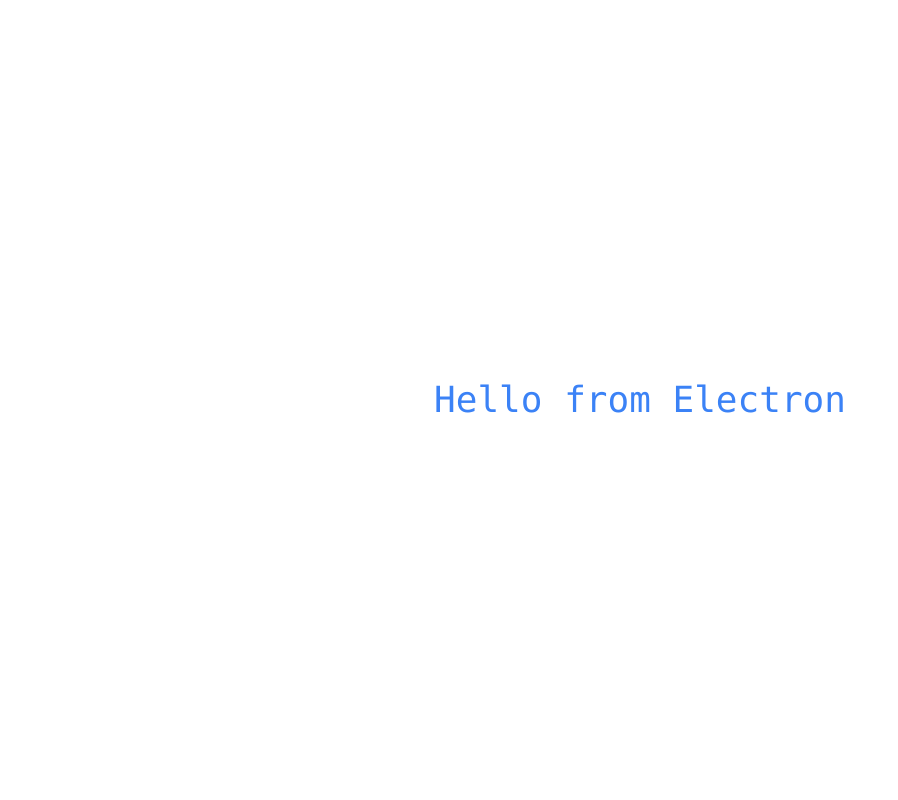
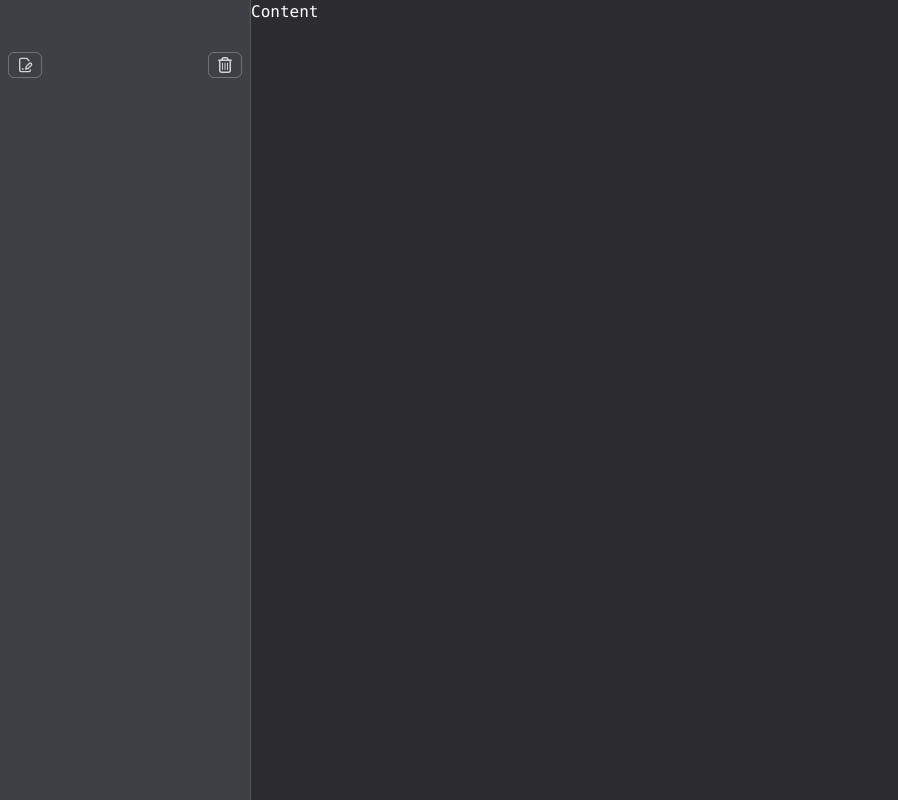
Before and after one commit to makkenzo/note-mark, a React (Vite) app: page / in a window 1280 px wide. Shown: the whole page, without its empty margins (0-898 px from the left). Built offline with nearby package versions, Linux system fonts and the light colour scheme.

Commit message:
Add UI enhancements and components

```diff
--- a/src/renderer/src/App.tsx
+++ b/src/renderer/src/App.tsx
@@ -1,10 +1,16 @@
-import icons from './assets/icons.svg'
+import { Content, DraggableTopBar, RootLayout, SideBar, ActionButtonsRow } from '@/components'
 
-function App() {
+const App = () => {
     return (
-        <div className="flex h-full items-center justify-center">
-            <span className="text-4xl text-blue-500">Hello from Electron</span>
-        </div>
+        <>
+            <DraggableTopBar />
+            <RootLayout>
+                <SideBar className="p-2">
+                    <ActionButtonsRow className="flex justify-between mt-1" />
+                </SideBar>
+                <Content className="border-l bg-zinc-900/50 border-l-white/20">Content</Content>
+            </RootLayout>
+        </>
     )
 }
 
--- a/src/renderer/src/assets/index.css
+++ b/src/renderer/src/assets/index.css
@@ -11,8 +11,16 @@
     body {
         @apply h-full;
         @apply select-none;
-        @apply bg-transparent;
+        @apply bg-zinc-700;
         @apply font-mono antialiased text-white;
         @apply overflow-hidden;
     }
+
+    header {
+        -webkit-app-region: drag;
+    }
+
+    button {
+        -webkit-app-region: no-drag;
+    }
 }
--- /dev/null
+++ b/src/renderer/src/components/ActionButtonsRow.tsx
@@ -0,0 +1,11 @@
+import { DeleteNoteButton, NewNoteButton } from '@/components'
+import { ComponentProps } from 'react'
+
+export const ActionButtonsRow = ({ ...props }: ComponentProps<'div'>) => {
+    return (
+        <div {...props}>
+            <NewNoteButton />
+            <DeleteNoteButton />
+        </div>
+    )
+}
--- /dev/null
+++ b/src/renderer/src/components/AppLayout.tsx
@@ -0,0 +1,31 @@
+import { ComponentProps, forwardRef } from 'react'
+import { twMerge } from 'tailwind-merge'
+
+export const RootLayout = ({ children, className, ...props }: ComponentProps<'main'>) => {
+    return (
+        <main className={twMerge('flex flex-row h-screen', className)} {...props}>
+            {children}
+        </main>
+    )
+}
+
+export const SideBar = ({ className, children, ...props }: ComponentProps<'aside'>) => {
+    return (
+        <aside
+            className={twMerge('w-[250px] mt-10 h-[100vh + 10px] overflow-auto', className)}
+            {...props}
+        >
+            {children}
+        </aside>
+    )
+}
+
+export const Content = forwardRef<HTMLDivElement, ComponentProps<'div'>>(
+    ({ children, className, ...props }, ref) => (
+        <div ref={ref} className={twMerge('flex-1 overflow-auto', className)} {...props}>
+            {children}
+        </div>
+    ),
+)
+
+Content.displayName = 'Content'
--- /dev/null
+++ b/src/renderer/src/components/Button/ActionButton.tsx
@@ -0,0 +1,18 @@
+import { ComponentProps } from 'react'
+import { twMerge } from 'tailwind-merge'
+
+export type ActionButtonProps = ComponentProps<'button'>
+
+export const ActionButton = ({ children, className, ...props }: ActionButtonProps) => {
+    return (
+        <button
+            className={twMerge(
+                'px-2 py-1 rounded-md border border-zinc-400/50 hover:bg-zinc-600/50 transition-colors duration-100',
+                className,
+            )}
+            {...props}
+        >
+            {children}
+        </button>
+    )
+}
--- /dev/null
+++ b/src/renderer/src/components/Button/DeleteNoteButton.tsx
@@ -0,0 +1,12 @@
+import { ActionButton } from '@/components'
+import type { ActionButtonProps } from '@/components'
+
+import { FaRegTrashCan } from 'react-icons/fa6'
+
+export const DeleteNoteButton = ({ ...props }: ActionButtonProps) => {
+    return (
+        <ActionButton {...props}>
+            <FaRegTrashCan className="w-4 h-4 text-zinc-300" />
+        </ActionButton>
+    )
+}
--- /dev/null
+++ b/src/renderer/src/components/Button/NewNoteButton.tsx
@@ -0,0 +1,12 @@
+import { ActionButton } from '@/components'
+import { LuFileSignature } from 'react-icons/lu'
+
+import type { ActionButtonProps } from '@/components'
+
+export const NewNoteButton = ({ ...props }: ActionButtonProps) => {
+    return (
+        <ActionButton {...props}>
+            <LuFileSignature className="w-4 h-4 text-zinc-300" />
+        </ActionButton>
+    )
+}
--- /dev/null
+++ b/src/renderer/src/components/Button/index.ts
@@ -0,0 +1,3 @@
+export * from './ActionButton'
+export * from './NewNoteButton'
+export * from './DeleteNoteButton'
--- /dev/null
+++ b/src/renderer/src/components/DraggableTopBar.tsx
@@ -0,0 +1,3 @@
+export const DraggableTopBar = () => {
+    return <header className="absolute inset-0 h-8 bg-transparent" />
+}
--- a/src/renderer/src/components/index.tsx
+++ b/src/renderer/src/components/index.tsx
@@ -0,0 +1,5 @@
+export * from './AppLayout'
+export * from './DraggableTopBar'
+
+export * from './Button'
+export * from './ActionButtonsRow'
```
Also changed, not shown: src/main/index.ts (+7 -0 lines).
